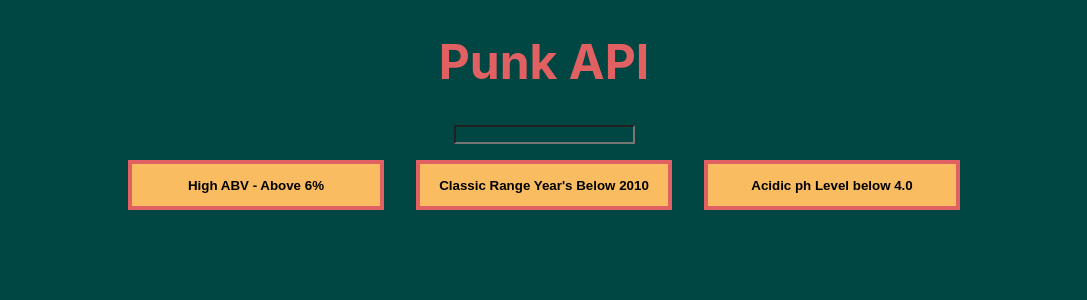
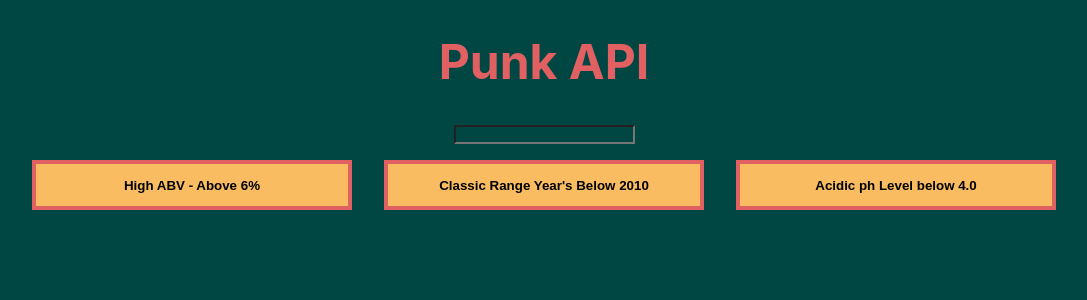
Before and after one commit to ovt12/react-api-project, a React (Create React App) app: page / in a window 1280 px wide. Shown: the top 300 px of the page, without its empty margins (96-1183 px from the left). Built offline with nearby package versions, Linux system fonts and the light colour scheme; no server answers.

Commit message:
final changes

```diff
--- a/src/Components/RadioButton/RadioButton.scss
+++ b/src/Components/RadioButton/RadioButton.scss
@@ -1,7 +1,7 @@
 @use "./../../Styles/variables" as *;
 
 button {
-    width: 20vw;
+    width: 25vw;
     margin: 1rem;
     padding: 1em;
     background-color: $color-button;
```
